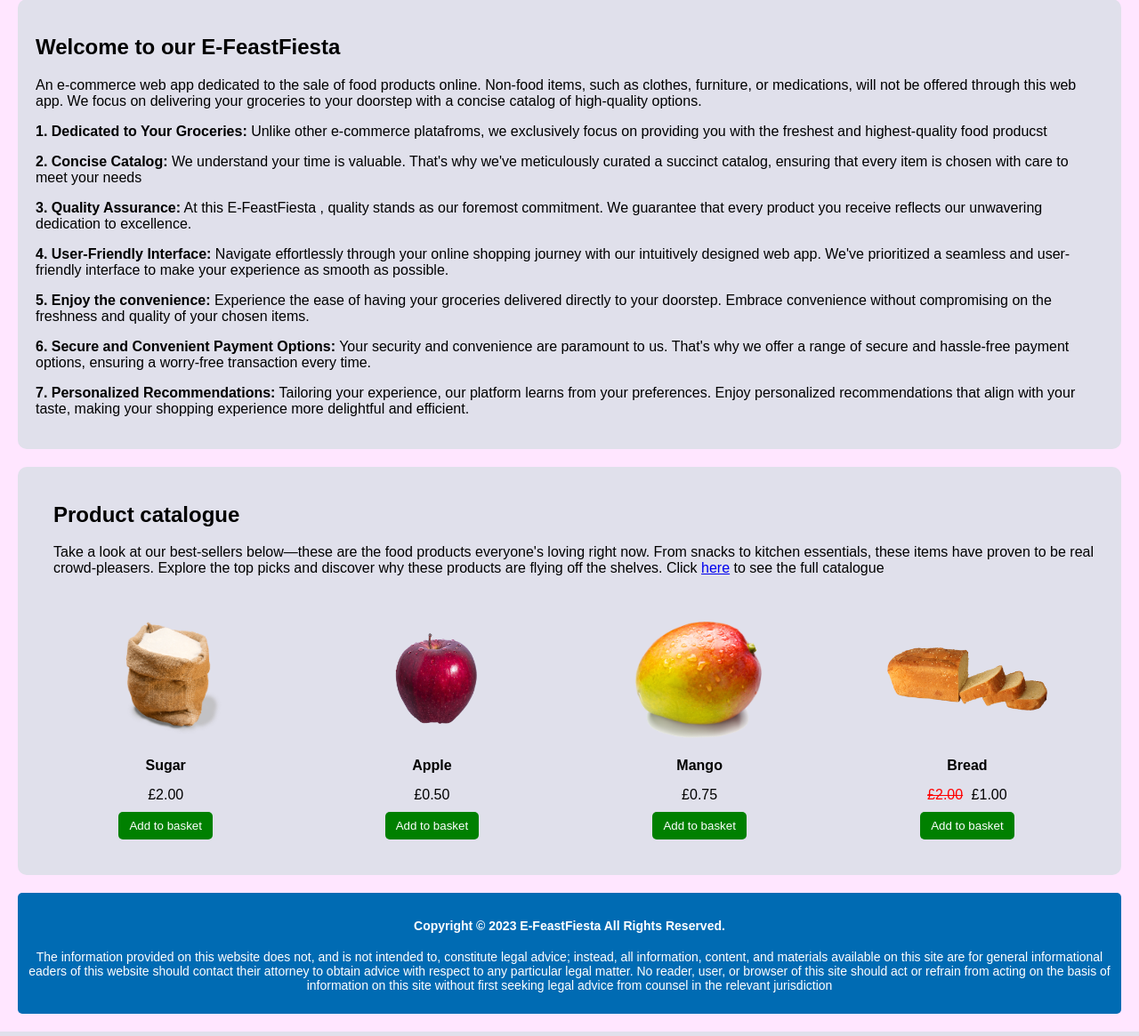
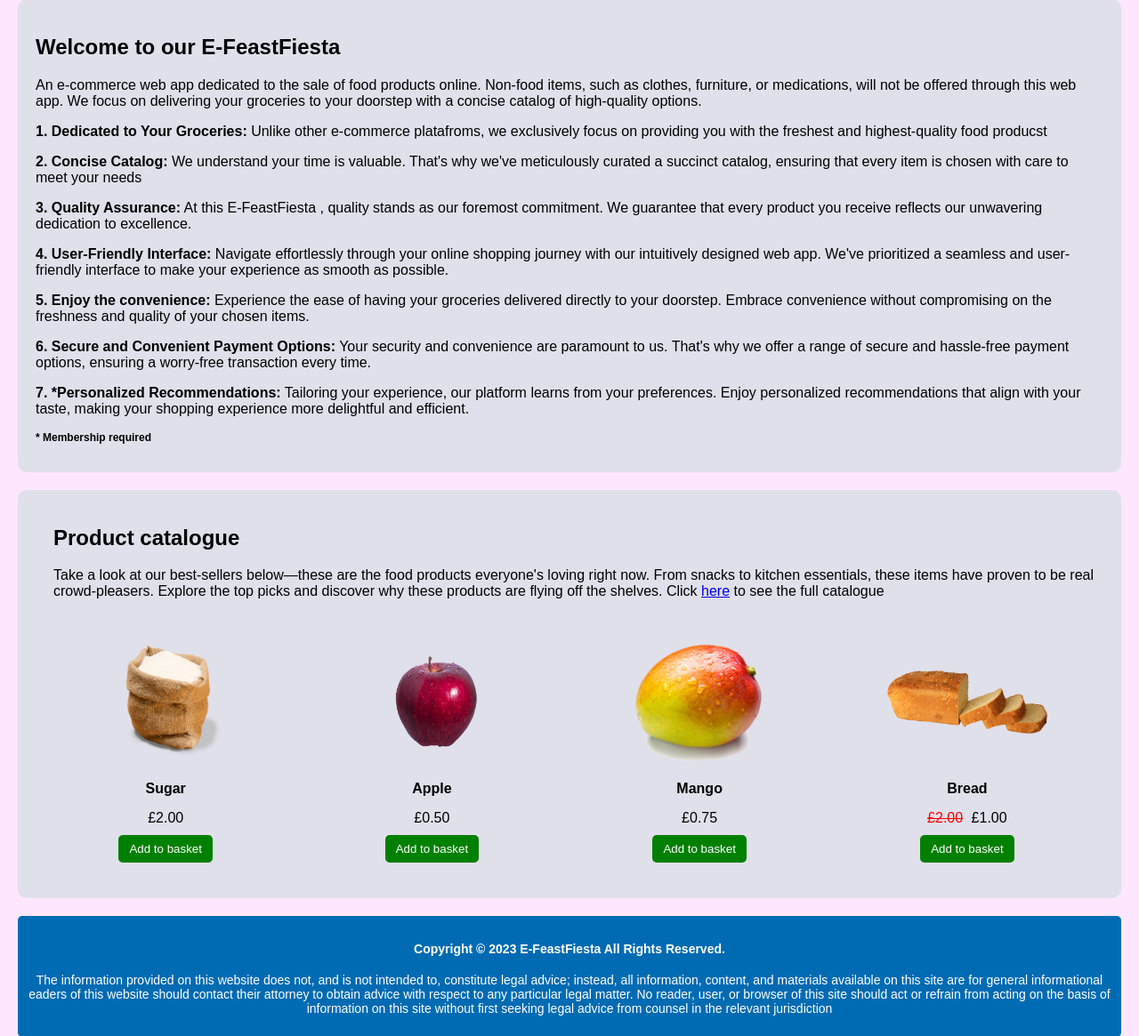
Before and after one commit to diegoperez18/set09103_labs, a Flask app: page / in a window 1280 px wide. Shown: the part 202-1367 px from the top of the page at 89% size. Run offline with Flask 3, Linux system fonts and the light colour scheme.

Commit message:
asterisco

```diff
--- a/static/css/styles.css
+++ b/static/css/styles.css
@@ -49,6 +49,10 @@ section.intro {
 .logo {
 	width: 160px;
 	height: auto;
+}
+
+#asterik {
+	font-size: 12px;
 }
 
 footer{
--- a/templates/index.html
+++ b/templates/index.html
@@ -37,7 +37,9 @@
 
         <p><strong>6. Secure and Convenient Payment Options:</strong> Your security and convenience are paramount to us. That's why we offer a range of secure and hassle-free payment options, ensuring a worry-free transaction every time.</p>
 
-	<p><strong>7. Personalized Recommendations:</strong> Tailoring your experience, our platform learns from your preferences. Enjoy personalized recommendations that align with your taste, making your shopping experience more delightful and efficient.</p>
+	<p><strong>7. *Personalized Recommendations:</strong> Tailoring your experience, our platform learns from your preferences. Enjoy personalized recommendations that align with your taste, making your shopping experience more delightful and efficient.</p>
+
+	<p id="asterik"><strong>* Membership required</strong></p>
 
 </section>
 
```
